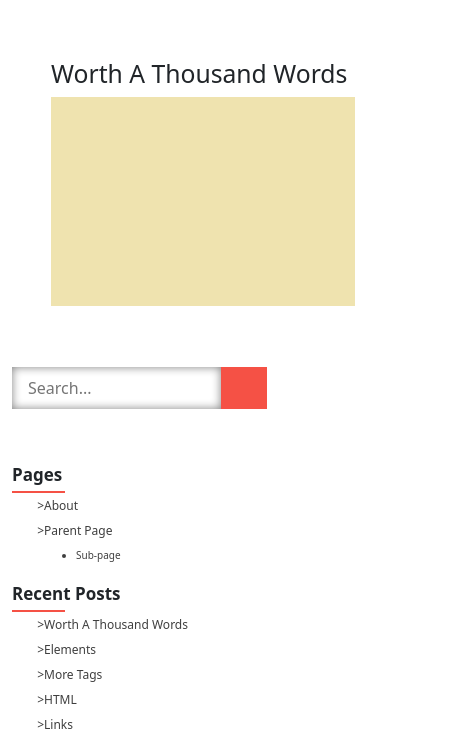
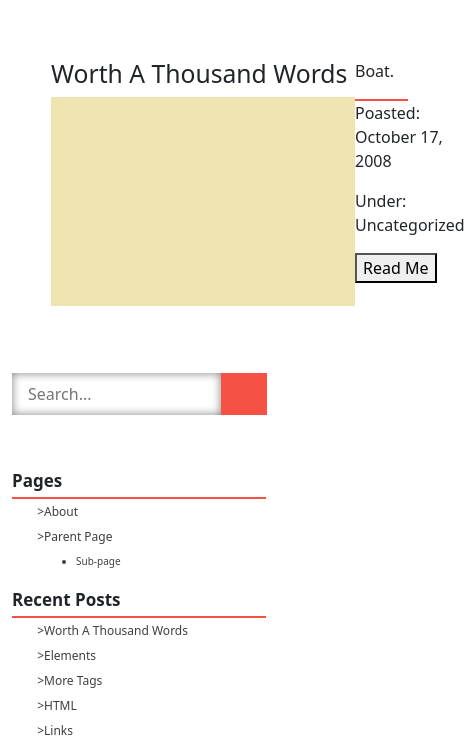
Before and after one commit to partum/Vega, a plain HTML site: page index.html in a window 390 px wide. Shown: the part 392-1142 px from the top of the page, 465 px wide, since content can reach past the window. Drawn offline with nearby package versions, Linux system fonts and the light colour scheme.

Commit message:
small menu fix

```diff
--- a/index.html
+++ b/index.html
@@ -41,13 +41,22 @@
       <div class="row">
         <div class="col-md-9">
           <div class=posts>
-            <article>
-              <h2>Worth A Thousand Words</h2>
-              <div class="image-1"></div>
+            <article class="post">
+              <span>
+                <h2>Worth A Thousand Words</h2>
+                <div class="image-1"></div>
+              </span>
+              <span>
+                <p>Boat.</p>
+                <div class="line"></div>
+                <p>Poasted: October 17, 2008</p>
+                <p>Under: Uncategorized</p>
+                <button>Read Me</button>
+              </span>
             </article>
           </div>
         </div>
-        <div class="col-md-3">
+        <div class="col-md-3 menu-side">
           <div id="search-bar">
             <input type="text" placeholder="Search...">
             <button id="search-button"></button>
--- a/style.css
+++ b/style.css
@@ -116,6 +116,9 @@
   width: 53px;
   background: #f55145;
 }
+.menu-side h3:after {
+  width: 254px;
+}
 li {
   font-size: 12px;
   color: #3f3f3f;
@@ -158,7 +161,12 @@
   width: 304px;
   height: 209px;
   background-color: #efe3af;
+  display: inline-block;
 }
 article {
   padding-top: 61px;
 }
+.post {
+  display: flex;
+  flex-direction: row;
+}
```
